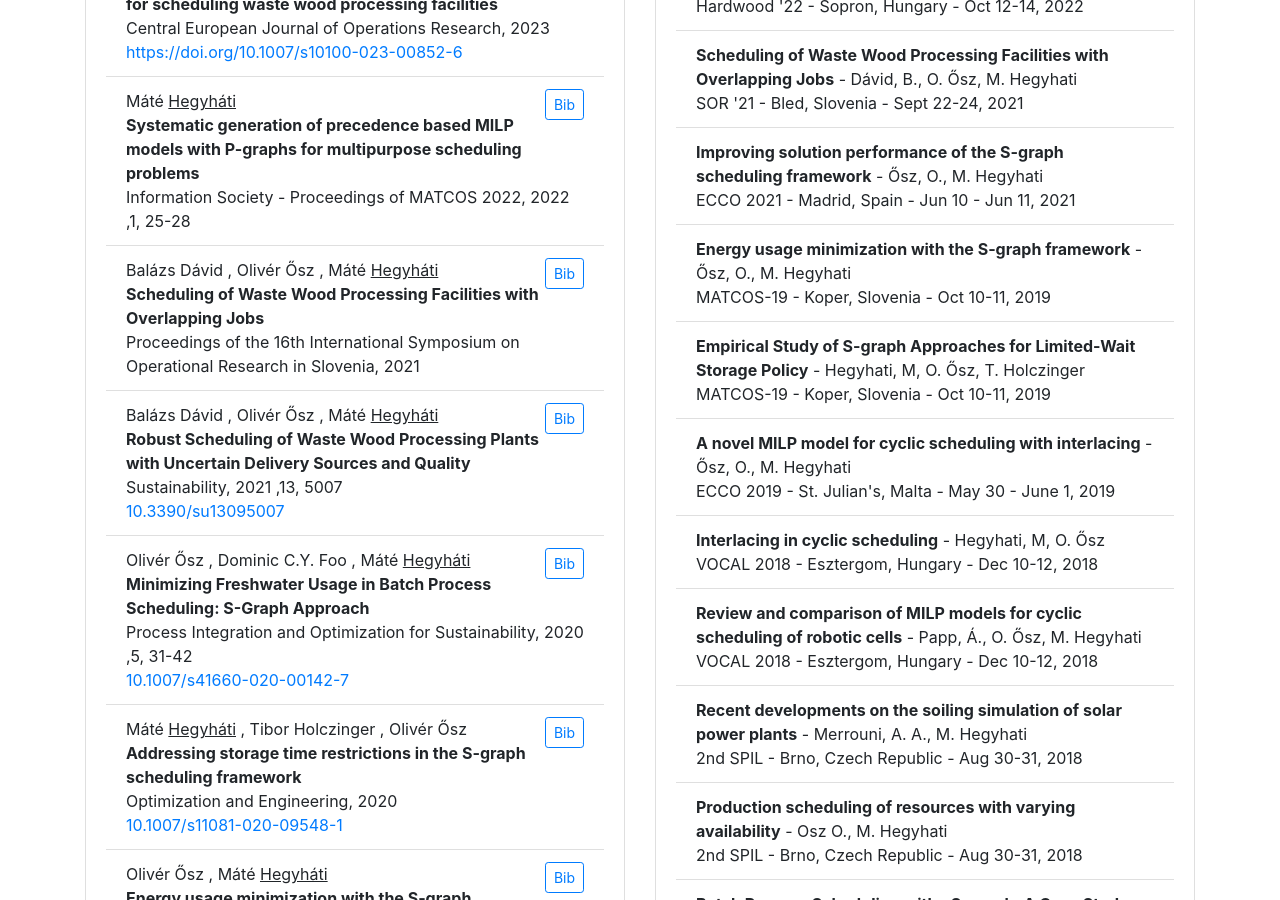
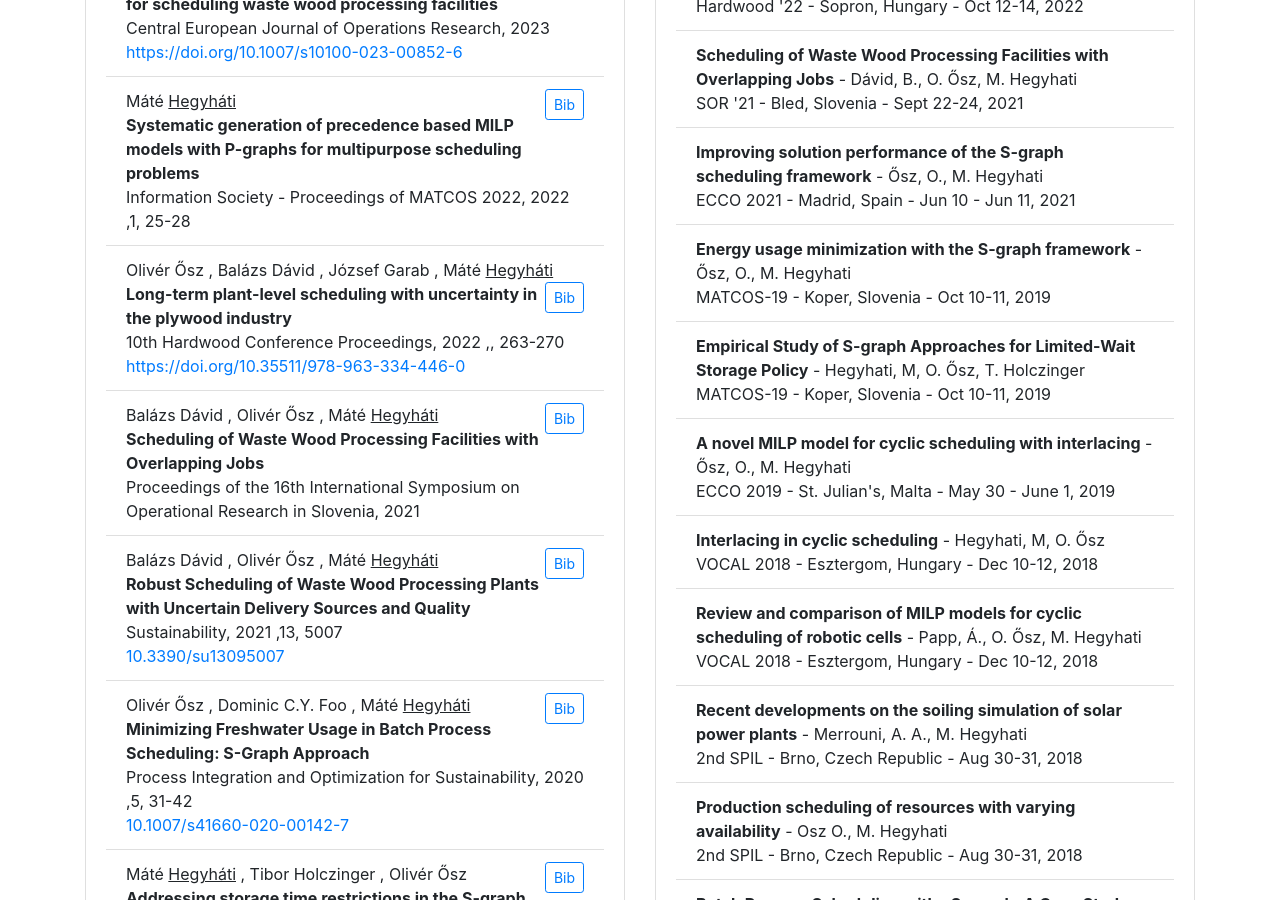
Before and after one commit to hegyhati/hegyhati.github.io, a Jekyll site: the page built from publications.html, in a window 1280 px wide and 900 px high, scrolled down 1501 px. Built offline with Jekyll 4.4.1, drawn with Linux system fonts in a browser that asks for light colours; nearby versions of some CDN libraries.

Commit message:
Add Hardwood paper & citation

```diff
--- a/_data/articles.yaml
+++ b/_data/articles.yaml
@@ -100,6 +100,28 @@
   ISBN: "978-961-264-248-8"
   ISSN: "ISSN 2630-371X"
   url: "http://library.ijs.si/Stacks/Proceedings/InformationSociety/2022/IS2022_Volume-I%20-%20MATCOS.pdf"
+- id: Osz2022
+  type: inproceedings
+  title: Long-term plant-level scheduling with uncertainty in the plywood industry
+  author:
+    - family: Ősz
+      given: Olivér
+    - family: Dávid
+      given: Balázs
+    - family: Garab
+      given: József
+    - family: Hegyháti
+      given: Máté
+  journal: 10th Hardwood Conference Proceedings
+  year: "2022"
+  volume: ""
+  pages: 263-270
+  ISBN: "978-963-334-446-0"
+  ISSN: "ISSN 2631-004X"
+  url: "http://publicatio.uni-sopron.hu/2525/1/Osz-Balazs-Garab-Hegyhati-10-Harwood_Proceedings.pdf"
+  doi: "https://doi.org/10.35511/978-963-334-446-0"
+  citations-independent:
+   - "Niloofar Jahani, Luc LeBel, Shuva Gautam, Wood flow management for supply and demand synchronization: A literature review, Forest Policy and Economics, Volume 186, 2026,103757, ISSN 1389-9341, https://doi.org/10.1016/j.forpol.2026.103757."
 - id: David2021b
   type: incollection
   title: Scheduling of Waste Wood Processing Facilities with Overlapping Jobs
```
